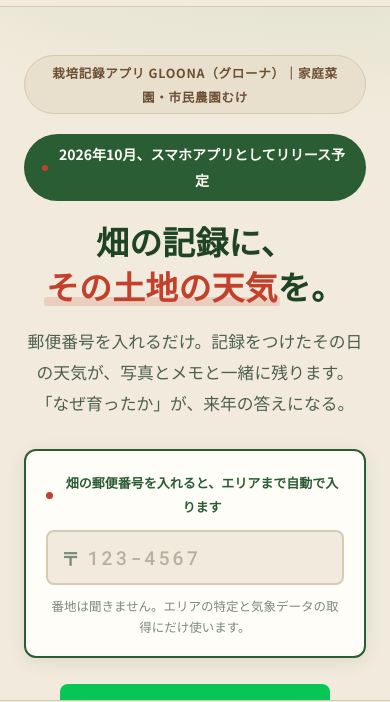
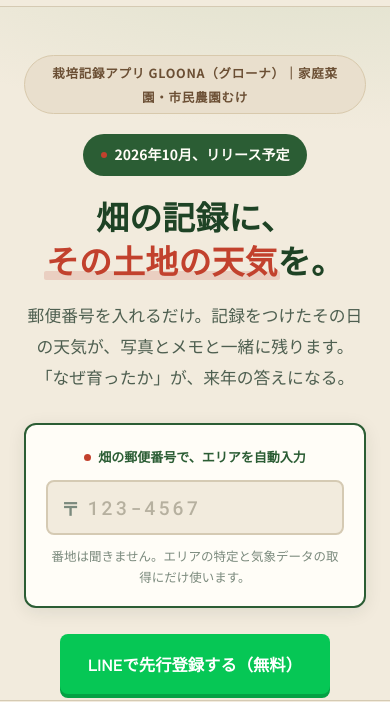
Before and after one commit to kennyJapan/gloona-lp, a plain HTML site: page index.html in a window 390 px wide. Shown: the part 63-765 px from the top of the page. Drawn offline with Linux system fonts and the light colour scheme.

Commit message:
Shorten hero release pill and postal-demo label to prevent mobile text wrap overflow

```diff
--- a/index.html
+++ b/index.html
@@ -169,6 +169,10 @@
   font-size:14px;font-weight:700;color:var(--paper);
   background:var(--furrow);border-radius:100px;
   padding:8px 18px;margin:0 auto 18px;width:fit-content;
+  max-width:100%;white-space:nowrap;
+}
+@media(max-width:360px){
+  .hero-release{font-size:12.5px;padding:7px 13px;gap:6px;}
 }
 .hero-release .dot2{width:6px;height:6px;border-radius:50%;background:var(--tomato);flex:0 0 auto;}
 .hero h1{
@@ -198,8 +202,12 @@
 .pc-demo-label{
   font-size:13px;font-weight:700;color:var(--furrow);
   display:flex;align-items:center;justify-content:center;gap:7px;margin-bottom:11px;
+  text-align:center;
 }
 .pc-demo-label .dot{width:7px;height:7px;border-radius:50%;background:var(--tomato);flex:0 0 auto;}
+@media(max-width:360px){
+  .pc-demo-label{font-size:12px;gap:5px;}
+}
 .pc-row{display:flex;gap:9px;align-items:stretch;}
 .pc-input-shell{
   flex:1;display:flex;align-items:center;gap:8px;
@@ -544,7 +552,7 @@
 
     <div class="hero-copy">
       <span class="hero-badge">栽培記録アプリ GLOONA（グローナ）｜家庭菜園・市民農園むけ</span>
-      <div class="hero-release"><span class="dot2"></span>2026年10月、スマホアプリとしてリリース予定</div>
+      <div class="hero-release"><span class="dot2"></span>2026年10月、リリース予定</div>
       <h1>畑の記録に、<br><span class="hl">その土地の天気</span>を。</h1>
       <p class="hero-sub">
         郵便番号を入れるだけ。記録をつけたその日の天気が、写真とメモと一緒に残ります。
@@ -553,7 +561,7 @@
 
       <!-- ── 署名要素：郵便番号デモ ── -->
       <div class="pc-demo">
-        <div class="pc-demo-label"><span class="dot"></span>畑の郵便番号を入れると、エリアまで自動で入ります</div>
+        <div class="pc-demo-label"><span class="dot"></span>畑の郵便番号で、エリアを自動入力</div>
         <div class="pc-row">
           <label class="pc-input-shell" for="zipInput">
             <span class="pc-mark" aria-hidden="true">〒</span>
```
